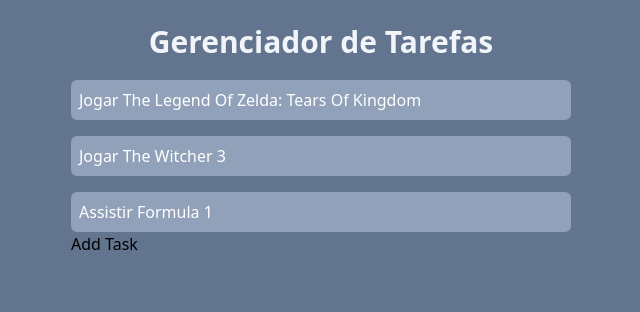
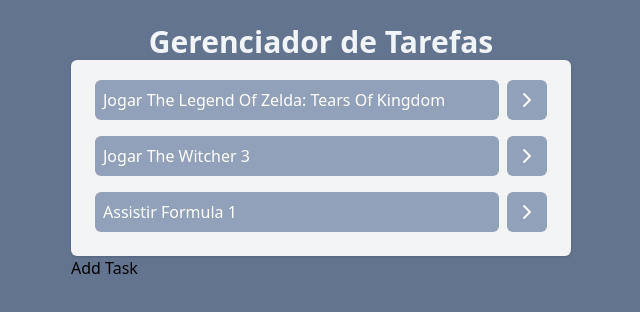
Before and after one commit to ldsimidu/bw-taskManager, a React (Vite) app: page / in a window 1280 px wide. Shown: the top 312 px of the page, without its empty margins (319-959 px from the left). Built offline with nearby package versions, Linux system fonts and the light colour scheme.

Commit message:
feat: Increasing tasks section w/new buttons

```diff
--- a/src/components/Tasks.jsx
+++ b/src/components/Tasks.jsx
@@ -1,9 +1,17 @@
+import { ChevronRightIcon } from "lucide-react";
+
 function Tasks(props) {
     return (
-        <ul className="space-y-4 pt-5">
+        <ul className="space-y-4 pt-5 bg-gray-100 p-6 rounded-md shadow">
             {props.tasks.map((task) => (
-                <li key={task.id} className="bg-slate-400 text-white p-2 rounded-md">{task.title}</li>
-
+                <li key={task.id} className="flex gap-2">
+                    <button className="bg-slate-400 text-left text-white p-2 rounded-md w-full">
+                        {task.title}
+                    </button>
+                    <button className="bg-slate-400 text-white p-2 rounded-md">
+                        <ChevronRightIcon />
+                    </button>
+                </li>
             ))}
         </ul>
     )
```
